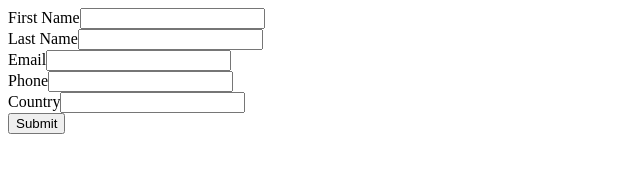
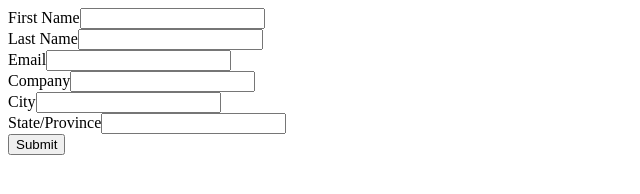
Before and after one commit to ishfaqlp4/html-me-something, a plain HTML site: page index.html in a window 1280 px wide. Shown: the whole page, without its empty margins (0-640 px from the left). Drawn offline with Linux system fonts and the light colour scheme.

Commit message:
Update index.html

```diff
--- a/index.html
+++ b/index.html
@@ -26,13 +26,16 @@
 
 <label for="email">Email</label><input  id="email" maxlength="80" name="email" size="20" type="text" /><br>
 
-<label for="phone">Phone</label><input  id="phone" maxlength="40" name="phone" size="20" type="text" /><br>
+<label for="company">Company</label><input  id="company" maxlength="40" name="company" size="20" type="text" /><br>
 
-<label for="country">Country</label><input  id="country" maxlength="40" name="country" size="20" type="text" /><br>
+<label for="city">City</label><input  id="city" maxlength="40" name="city" size="20" type="text" /><br>
+
+<label for="state">State/Province</label><input  id="state" maxlength="20" name="state" size="20" type="text" /><br>
 
 <input type="submit" name="submit">
 
 </form>
 
+
 </body>
 </html>
```
